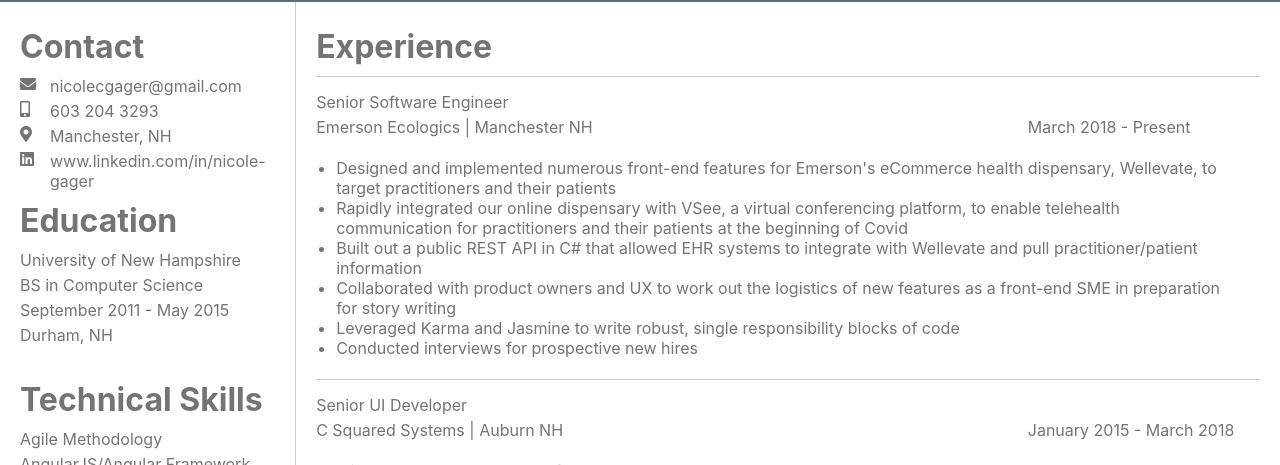
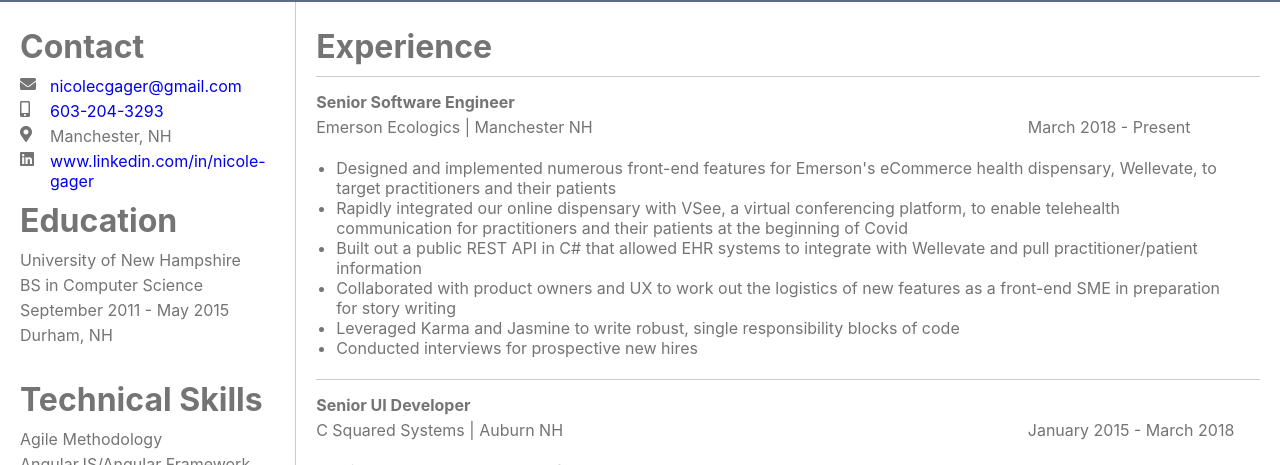
Before and after one commit to ngager/ngager.github.io, a React (Create React App) app: page / in a window 1280 px wide. Shown: the part 148-613 px from the top of the page. Built offline with nearby package versions, Linux system fonts and the light colour scheme.

Commit message:
add links

```diff
--- a/src/components/contact/Contact.scss
+++ b/src/components/contact/Contact.scss
@@ -11,6 +11,10 @@
 
   .contact-data {
     grid-column-start: 2;
+
+    a {
+      text-decoration: none;
+    }
   }
 
   .grid-container {
--- a/src/components/contact/Contact.tsx
+++ b/src/components/contact/Contact.tsx
@@ -15,16 +15,22 @@
                 <h1>Contact</h1>
                 <div className="grid-container">
                     <FontAwesomeIcon className="icon" icon="envelope"/>
-                    <div className="contact-data">nicolecgager@gmail.com</div>
+                    <div className="contact-data">
+                        <a href="mailto:nicolecgager@gmail.com">nicolecgager@gmail.com</a>
+                    </div>
 
                     <FontAwesomeIcon className="icon" icon="mobile-alt"/>
-                    <div className="contact-data">603 204 3293</div>
+                    <div className="contact-data">
+                        <a href="tel:+6032043293">603-204-3293</a>
+                    </div>
 
                     <FontAwesomeIcon className="icon" icon="map-marker-alt"/>
                     <div className="contact-data">Manchester, NH</div>
 
                     <FontAwesomeIcon className="icon" icon={['fab', 'linkedin']}/>
-                    <div className="contact-data">www.linkedin.com/in/nicole-gager</div>
+                    <div className="contact-data">
+                        <a href="https://www.linkedin.com/in/nicole-gager" target="_blank">www.linkedin.com/in/nicole-gager</a>
+                    </div>
                 </div>
             </div>
 
--- a/src/components/experience/Experience.scss
+++ b/src/components/experience/Experience.scss
@@ -19,7 +19,7 @@
   }
 
   .title {
-    //font-weight: 500;
+    font-weight: 700;
     grid-column-start: 1;
     grid-column-end: 4;
   }
```
